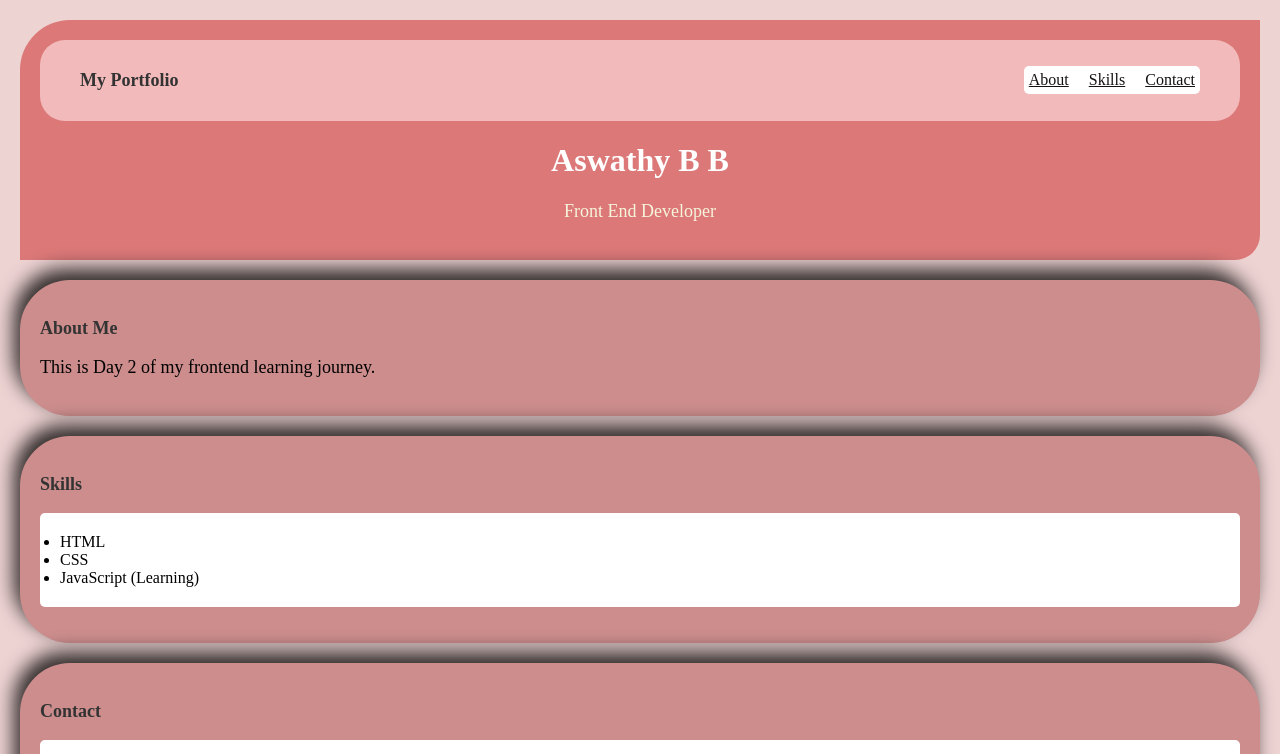
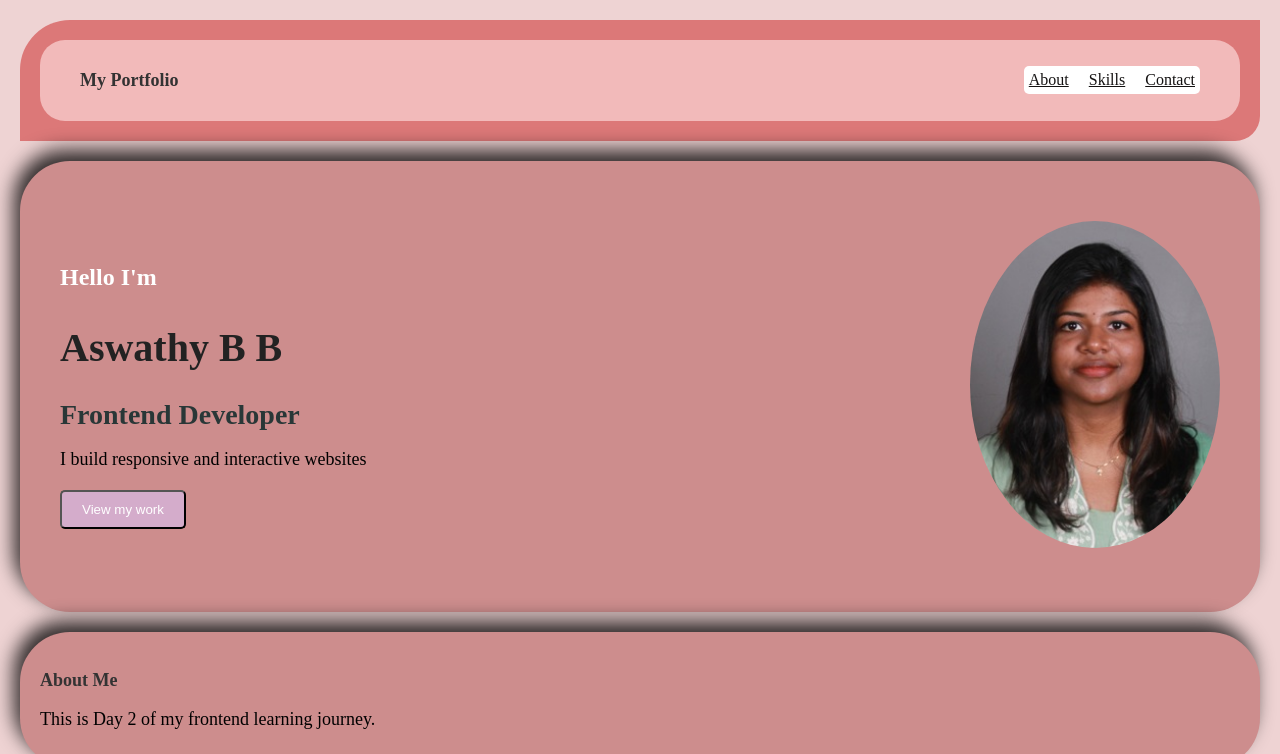
Before and after one commit to aswathy555/responsive-portfolio, a plain HTML site: page index.html in a window 1280 px wide. Shown: the top 754 px of the page. Drawn offline with Linux system fonts and the light colour scheme.

Commit message:
Day 3 added flex style in the portfolio

```diff
--- a/index.html
+++ b/index.html
@@ -16,10 +16,20 @@
           <li><a href="#contact">Contact</a></li>
         </ul>
       </nav>
-    <h1>Aswathy B B</h1>
-    <p>Front End Developer</p>
   </header>
   <body>
+    <section class="hero">
+        <div class="hero-text">
+            <h1>Hello I'm</h1>
+            <h2>Aswathy B B</h2>
+            <h3>Frontend Developer</h3>
+            <p>I build responsive and interactive websites</p>
+            <button href="#projects" class="btn">View my work</button>
+        </div>
+        <div class="hero-image">
+            <img src="images/AswathyImage.jpg" alt="My photo">
+        </div>
+    </section>
     <section id="about">
       <h3>About Me</h3>
       <p>This is Day 2 of my frontend learning journey.</p>
@@ -49,7 +59,5 @@
     </section>
 
     <a href="https://github.com/" target="_blank">Visit my Github</a>
-    <br />
-    <img src="images/myPhoto.jpg" alt="OOPS!!!!!" />
   </body>
 </html>
--- a/style.css
+++ b/style.css
@@ -129,3 +129,53 @@ nav a:hover {
 html{
   scroll-behavior: smooth;
 }
+
+.hero {
+  display: flex;
+  justify-content: space-between;
+  align-items: center;
+  padding: 60px 40px;
+}
+
+.hero-text {
+  max-width: 50%;
+}
+
+.hero-text h1 {
+  font-size: 24px;
+  margin-bottom: 5px;
+  text-align: left;
+}
+
+.hero-text h2 {
+  font-size: 40px;
+  margin-bottom: 5px;
+  color: #222;
+}
+
+.hero-text h3 {
+  font-size: 28px;
+  color: #293737;
+  margin-bottom: 10px;
+}
+
+.hero-text p {
+  margin-bottom: 20px;
+}
+
+.btn {
+  background-color: #d4accb;
+  color: white;
+  padding: 10px 20px;
+  text-decoration: none;
+  border-radius: 5px;
+}
+
+.btn:hover {
+  background-color: #583c57;
+}
+
+.hero-image img {
+  width: 250px;
+  border-radius: 50%;
+}
```
Also changed, not shown: images/AswathyImage.jpg (added).
